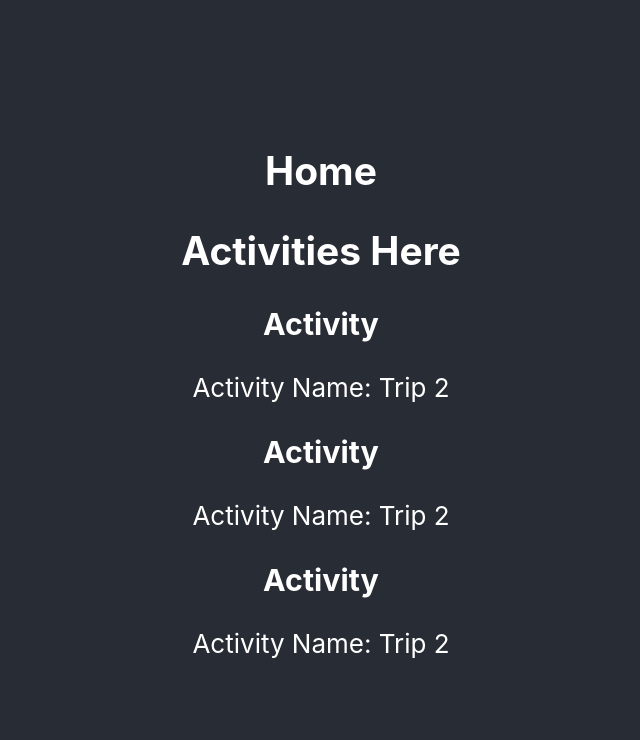
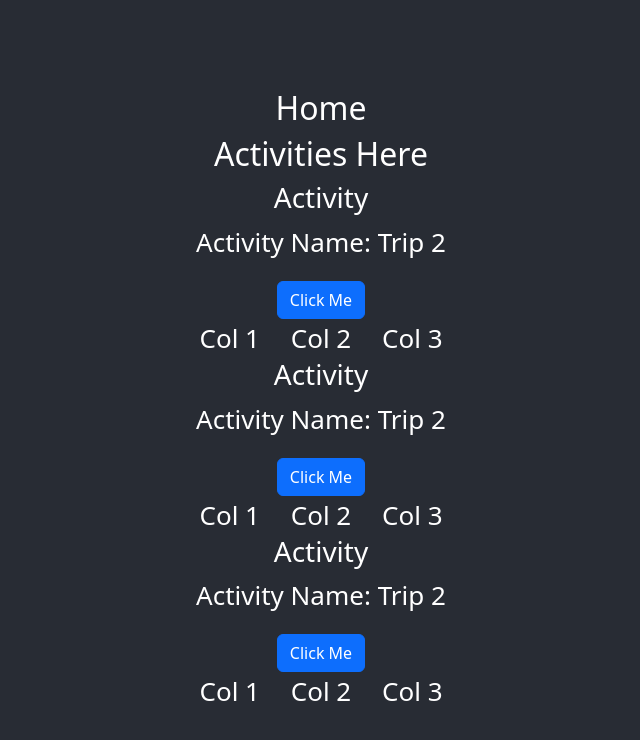
Before and after one commit to Cremacious/our-legacy-trail, a React (Create React App) app: page / in a window 1280 px wide. Shown: the top 740 px of the page, without its empty margins (319-959 px from the left). Built offline with nearby package versions, Linux system fonts and the light colour scheme.

Commit message:
Implemented bootstrap styling.

```diff
--- a/package.json
+++ b/package.json
@@ -6,9 +6,11 @@
     "@testing-library/jest-dom": "^5.17.0",
     "@testing-library/react": "^13.4.0",
     "@testing-library/user-event": "^13.5.0",
+    "bootstrap": "^5.3.3",
     "react": "^18.3.1",
     "react-dom": "^18.3.1",
     "react-scripts": "5.0.1",
+    "styled-components": "^6.1.13",
     "web-vitals": "^2.1.4"
   },
   "scripts": {
--- a/src/components/activities/activities.component.jsx
+++ b/src/components/activities/activities.component.jsx
@@ -12,12 +12,18 @@ function Activities() {
     setActivities(tempData);
   }, []);
 
+  // const fetchActivityData = async () => {
+  //   const data = await fetchActivityData()
+  //   setActivities(data)
+  // }
+
   return (
     <div>
       <h2>Activities Here</h2>
       {activities.map((activity) => (
-        <Activity activity={activity} />
+        <Activity key={activity.id} activity={activity} />
       ))}
+      {/* <button onClick={fetchActivityData}>Fetch Data</button> */}
     </div>
   );
 }
--- a/src/components/activity/activity.component.jsx
+++ b/src/components/activity/activity.component.jsx
@@ -1,9 +1,20 @@
+import './activity.styles.jsx';
+
+import { ActivityButton, ActivityRow, ActivityCol } from './activity.styles.jsx';
+
+
 function Activity({ activity }) {
   const { name } = activity;
   return (
     <div>
       <h3>Activity</h3>
       <p>Activity Name: {name}</p>
+      <ActivityButton>Click Me</ActivityButton>
+      <ActivityRow>
+        <ActivityCol>Col 1</ActivityCol>
+        <ActivityCol>Col 2</ActivityCol>
+        <ActivityCol>Col 3</ActivityCol>
+      </ActivityRow>
     </div>
   );
 }
--- /dev/null
+++ b/src/components/activity/activity.styles.jsx
@@ -0,0 +1,15 @@
+import styled from 'styled-components';
+
+export const ActivityContainer = styled.div``;
+
+export const ActivityButton = styled.button.attrs({
+  className: 'btn btn-primary',
+})``;
+
+export const ActivityRow = styled.div.attrs({
+  className: 'row',
+})``;
+
+export const ActivityCol = styled.div.attrs({
+  className: 'col',
+})``;
--- a/src/index.js
+++ b/src/index.js
@@ -3,6 +3,8 @@ import ReactDOM from 'react-dom/client';
 import './index.css';
 import App from './App';
 import reportWebVitals from './reportWebVitals';
+// index.js or App.js
+import 'bootstrap/dist/css/bootstrap.min.css';
 
 const root = ReactDOM.createRoot(document.getElementById('root'));
 root.render(
--- a/src/utils/temp-data.js
+++ b/src/utils/temp-data.js
@@ -1,5 +1,5 @@
 export const tempData = [
-  { name: 'Trip 2', distance: 423434 },
-  { name: 'Trip 2', distance: 423434 },
-  { name: 'Trip 2', distance: 423434 },
+  { name: 'Trip 2', distance: 423434, id: 1 },
+  { name: 'Trip 2', distance: 423434, id: 2 },
+  { name: 'Trip 2', distance: 423434, id: 3 },
 ];
```
Also changed, not shown: 1 other file (tests, documents, lock files or other folders).
